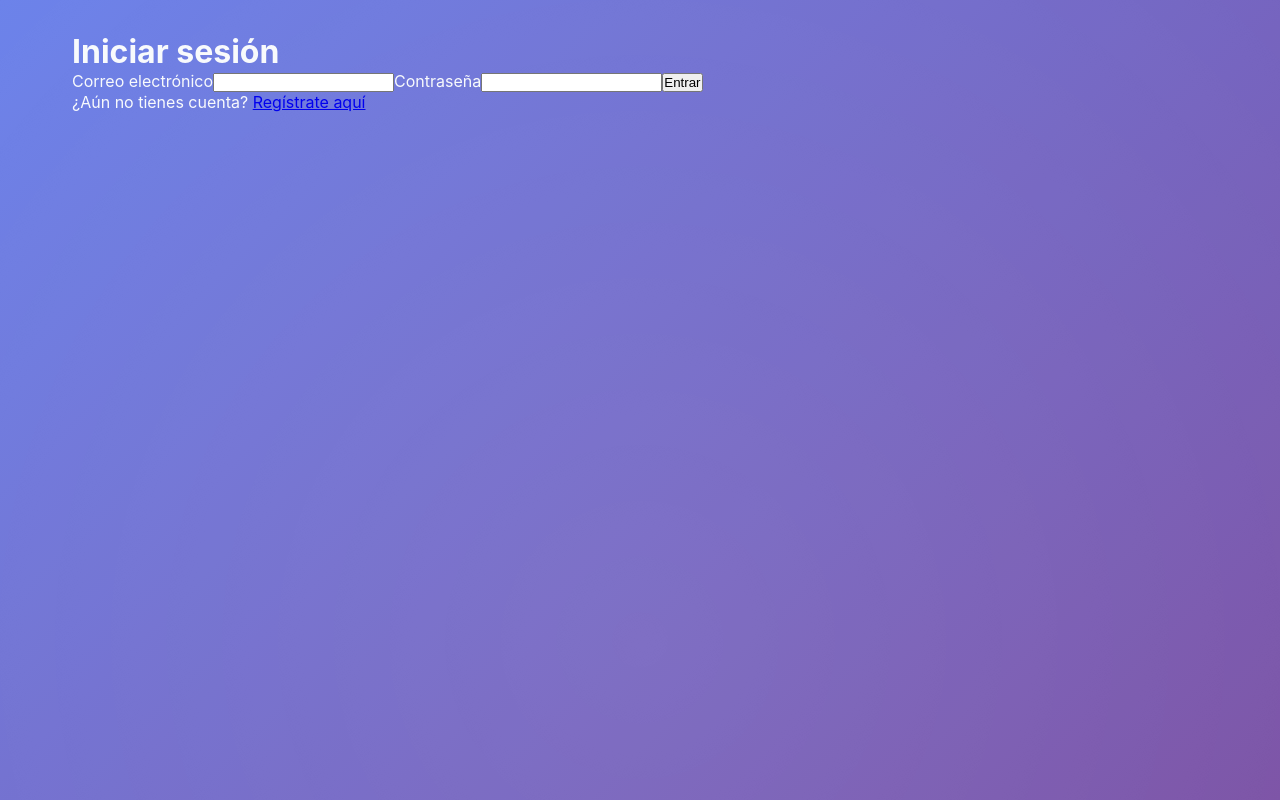
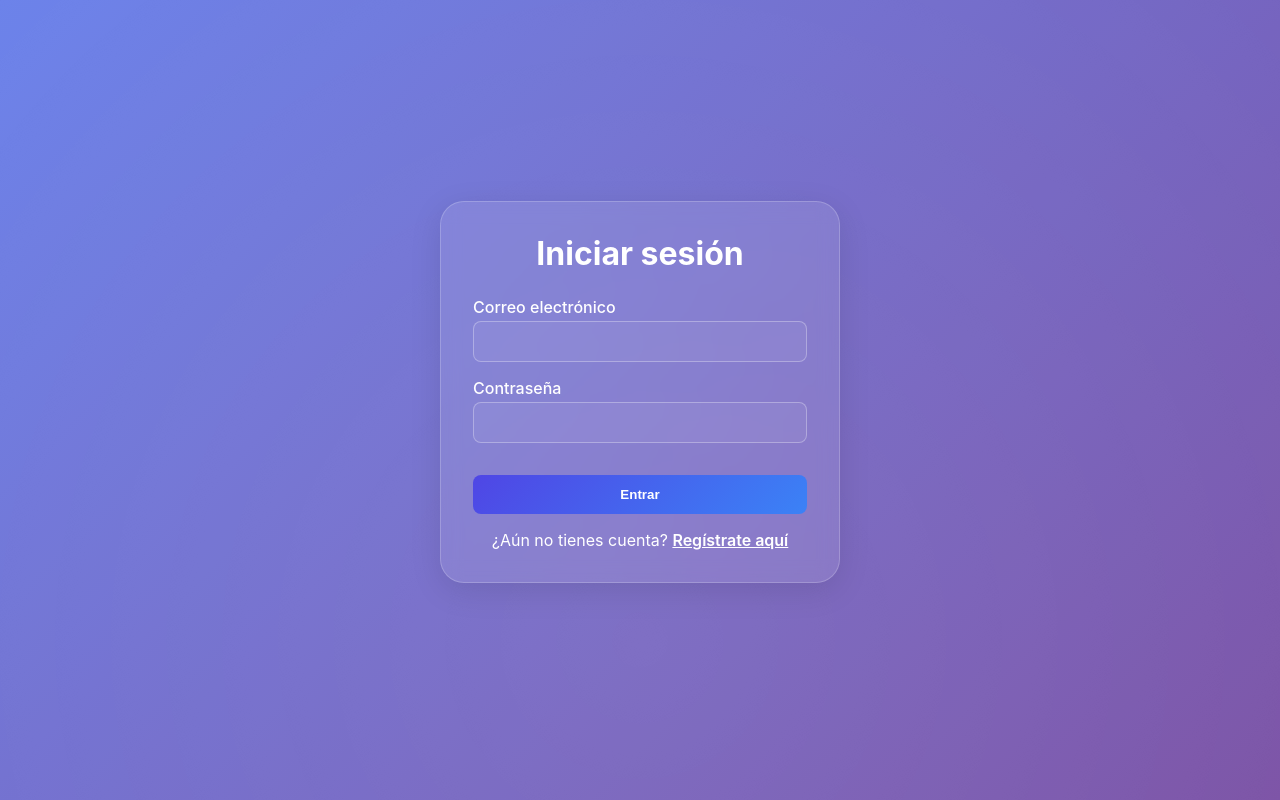
Before and after one commit to NeonNecron/Proyecto-Final-Fullstack, a React (Create React App) app in the folder Version Final del proyecto/Frontend/: page /login in a window 1280 px wide. Built offline with nearby package versions, Linux system fonts and the light colour scheme; no server answers.

Commit message:
Update App.css

```diff
--- a/Version Final del proyecto/Frontend/src/App.css
+++ b/Version Final del proyecto/Frontend/src/App.css
@@ -15,6 +15,90 @@
   border-radius: 24px;
   box-shadow: 0 8px 32px rgba(0, 0, 0, 0.1);
   animation: fadeInUp 0.5s ease;
+}
+
+/* Contenedor para formularios de autenticación */
+.auth-container {
+  display: flex;
+  justify-content: center;
+  align-items: center;
+  min-height: 90vh;
+  padding: 2rem;
+}
+
+/* Estilo de tarjetas (card) genéricas */
+.card {
+  width: 100%;
+  max-width: 400px;
+  padding: 2rem;
+  background: rgba(255, 255, 255, 0.1);
+  backdrop-filter: blur(10px);
+  border: 1px solid rgba(255, 255, 255, 0.2);
+  border-radius: 24px;
+  box-shadow: 0 8px 32px rgba(0, 0, 0, 0.1);
+  color: white;
+  animation: fadeInUp 0.5s ease;
+}
+
+.card h1 {
+  text-align: center;
+  margin-bottom: 1.5rem;
+  font-size: 2rem;
+}
+
+.card form label {
+  display: block;
+  margin-bottom: 1rem;
+  font-weight: 500;
+}
+
+.card input {
+  width: 100%;
+  padding: 0.75rem;
+  margin-top: 0.25rem;
+  border-radius: 8px;
+  border: 1px solid rgba(255, 255, 255, 0.3);
+  background: rgba(255, 255, 255, 0.05);
+  color: white;
+}
+
+.card button {
+  width: 100%;
+  padding: 0.75rem;
+  margin-top: 1rem;
+  background: linear-gradient(135deg,#4f46e5,#3b82f6);
+  border: none;
+  border-radius: 8px;
+  color: white;
+  font-weight: 600;
+  cursor: pointer;
+  transition: background 0.3s;
+}
+
+.card button:disabled {
+  opacity: 0.6;
+  cursor: not-allowed;
+}
+
+.card button:hover:not(:disabled) {
+  background: linear-gradient(135deg,#3b82f6,#4f46e5);
+}
+
+.error-message {
+  color: #f87171;
+  text-align: center;
+  margin-top: 1rem;
+}
+
+.switch-text {
+  text-align: center;
+  margin-top: 1rem;
+}
+
+.link-button {
+  color: #fff;
+  font-weight: 600;
+  text-decoration: underline;
 }
 
 /* Animaciones */
```
